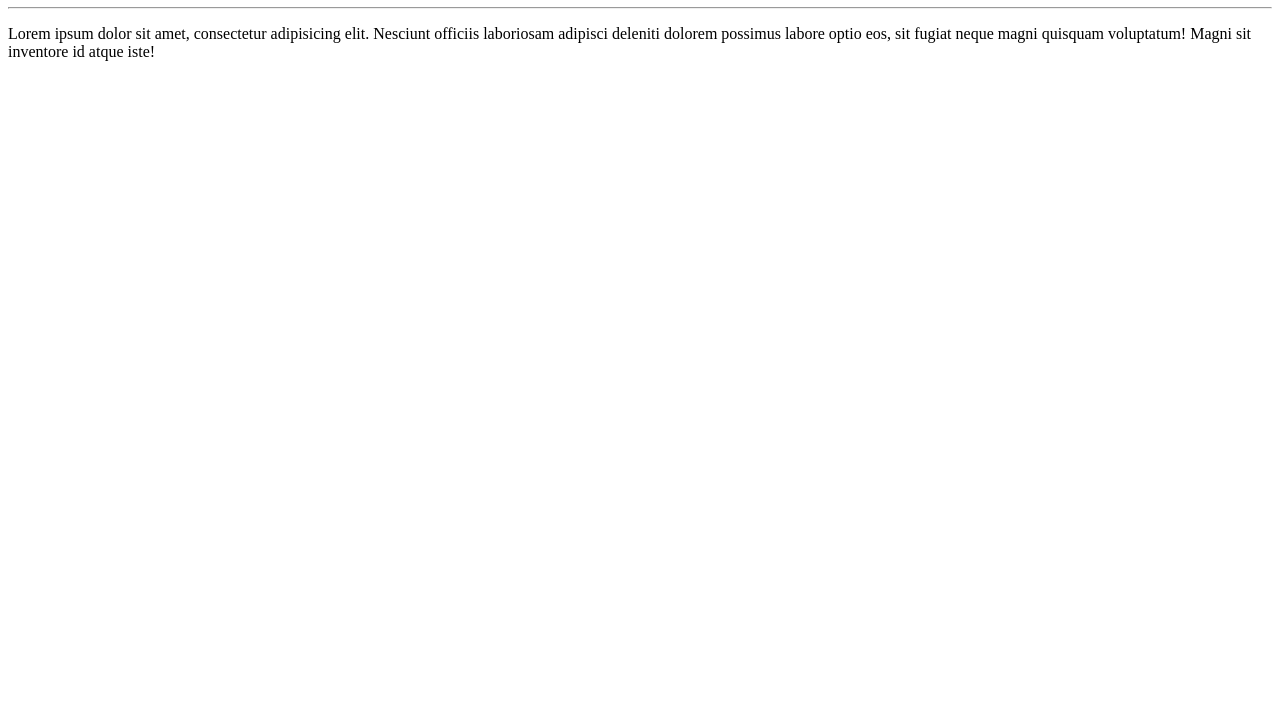
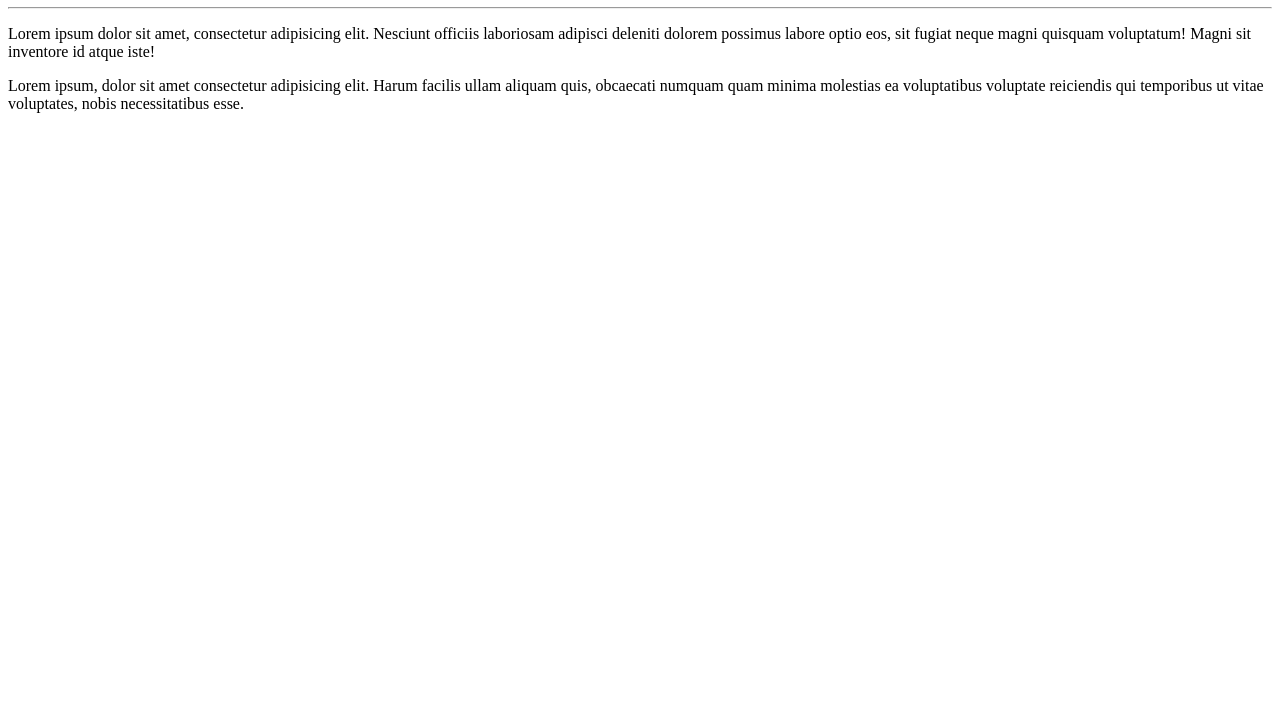
Before and after one commit to vitorhfbrandao/Teste-Git-GitHub, a plain HTML site: page site-teste/index.html in a window 1280 px wide. Shown: the part 73-800 px from the top of the page. Drawn offline with Linux system fonts and the light colour scheme.

Commit message:
Add Parágrafo

```diff
--- a/site-teste/index.html
+++ b/site-teste/index.html
@@ -10,6 +10,6 @@
     <h1>Testando Git e GitHub</h1>
     <hr>
     <p>Lorem ipsum dolor sit amet, consectetur adipisicing elit. Nesciunt officiis laboriosam adipisci deleniti dolorem possimus labore optio eos, sit fugiat neque magni quisquam voluptatum! Magni sit inventore id atque iste!</p>
-
+    <p>Lorem ipsum, dolor sit amet consectetur adipisicing elit. Harum facilis ullam aliquam quis, obcaecati numquam quam minima molestias ea voluptatibus voluptate reiciendis qui temporibus ut vitae voluptates, nobis necessitatibus esse.</p>
 </body>
 </html>
```
